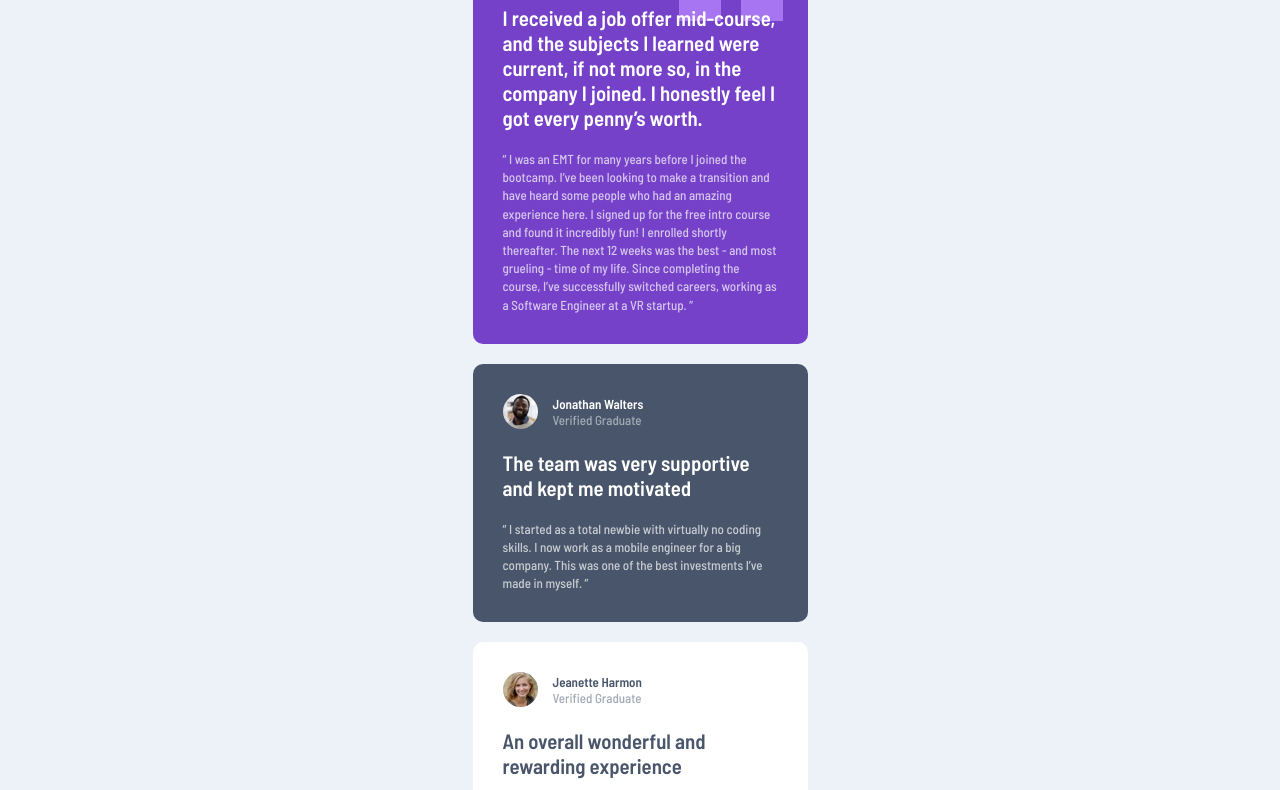
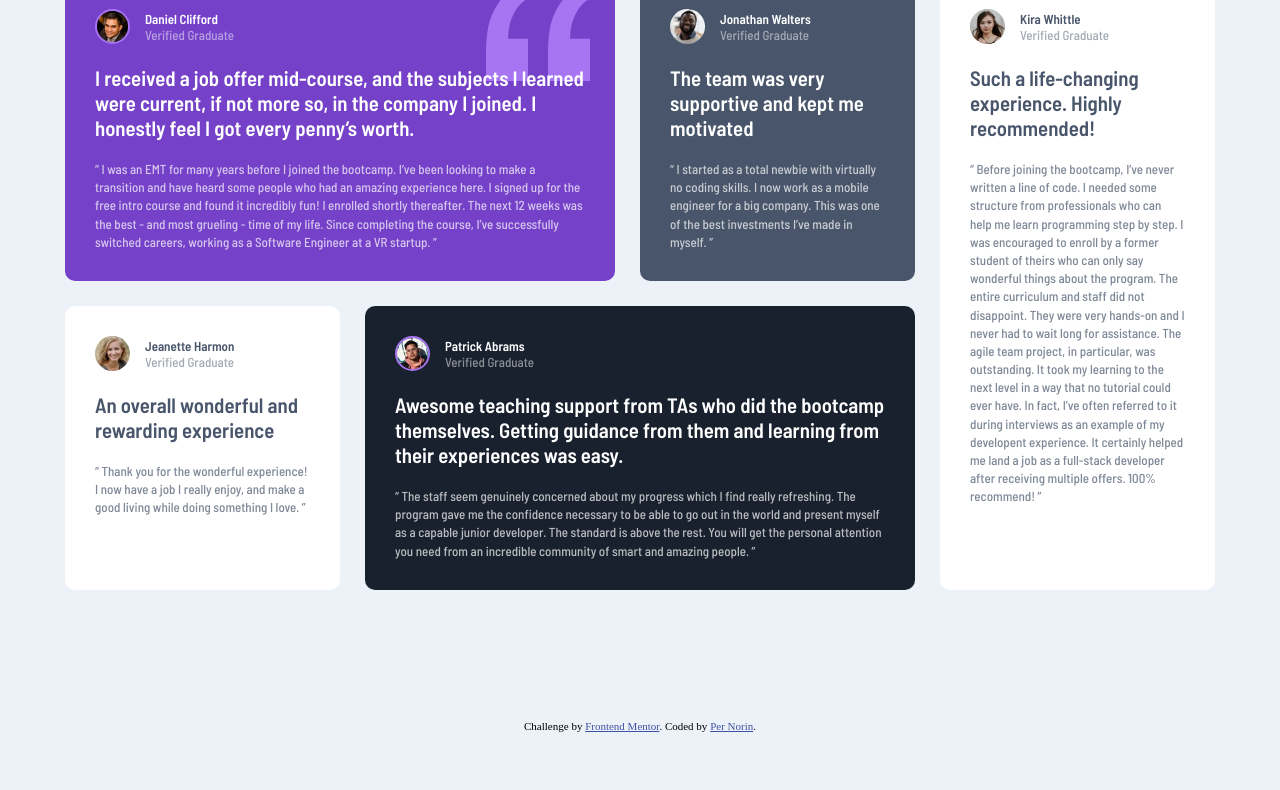
Before and after one commit to pernorin/testimonials-grid-section, a plain HTML site: page index.html in a window 1280 px wide. Shown: the part 151-941 px from the top of the page. After the commit the page ends 883 px from the top, so only its background shows below. Drawn offline with Linux system fonts and the light colour scheme.

Commit message:
Challenge done

```diff
--- a/style.css
+++ b/style.css
@@ -31,7 +31,7 @@ p {
 main {
 	margin: 70px 20px;
 	display: grid;
-	gap: 20px;
+	gap: 25px;
 	justify-items: center;
 }
 .card {
@@ -67,22 +67,20 @@ main {
 	background-color: hsl(263, 55%, 52%);
 	color: hsl(0, 0%, 100%);
 	position: relative;
+	/* max-width: 670px; */
 }
 #two {
 	background-color: hsl(217, 19%, 35%);
 	color: hsl(0, 0%, 100%);
 }
-#three {
+#three,
+#five {
 	background-color: hsl(0, 0%, 100%);
 	color: hsl(217, 19%, 35%);
 }
 #four {
 	background-color: hsl(219, 29%, 14%);
 	color: hsl(0, 0%, 100%);
-}
-#five {
-	background-color: hsl(0, 0%, 100%);
-	color: hsl(217, 19%, 35%);
 }
 
 .verified {
@@ -98,3 +96,30 @@ main {
 	top: 0;
 	right: 25px;
 }
+@media only screen and (min-width: 1190px) {
+	main {
+		grid-template-areas: 'item1 item1 item2 item5' 'item3 item4 item4 item5';
+		max-width: 1150px;
+		margin: 130px auto;
+	}
+	.card {
+		max-width: 275px;
+	}
+	#one {
+		max-width: 560px;
+		grid-area: item1;
+	}
+	#two {
+		grid-area: item2;
+	}
+	#three {
+		grid-area: item3;
+	}
+	#four {
+		grid-area: item4;
+		max-width: 550px;
+	}
+	#five {
+		grid-area: item5;
+	}
+} ;
```
